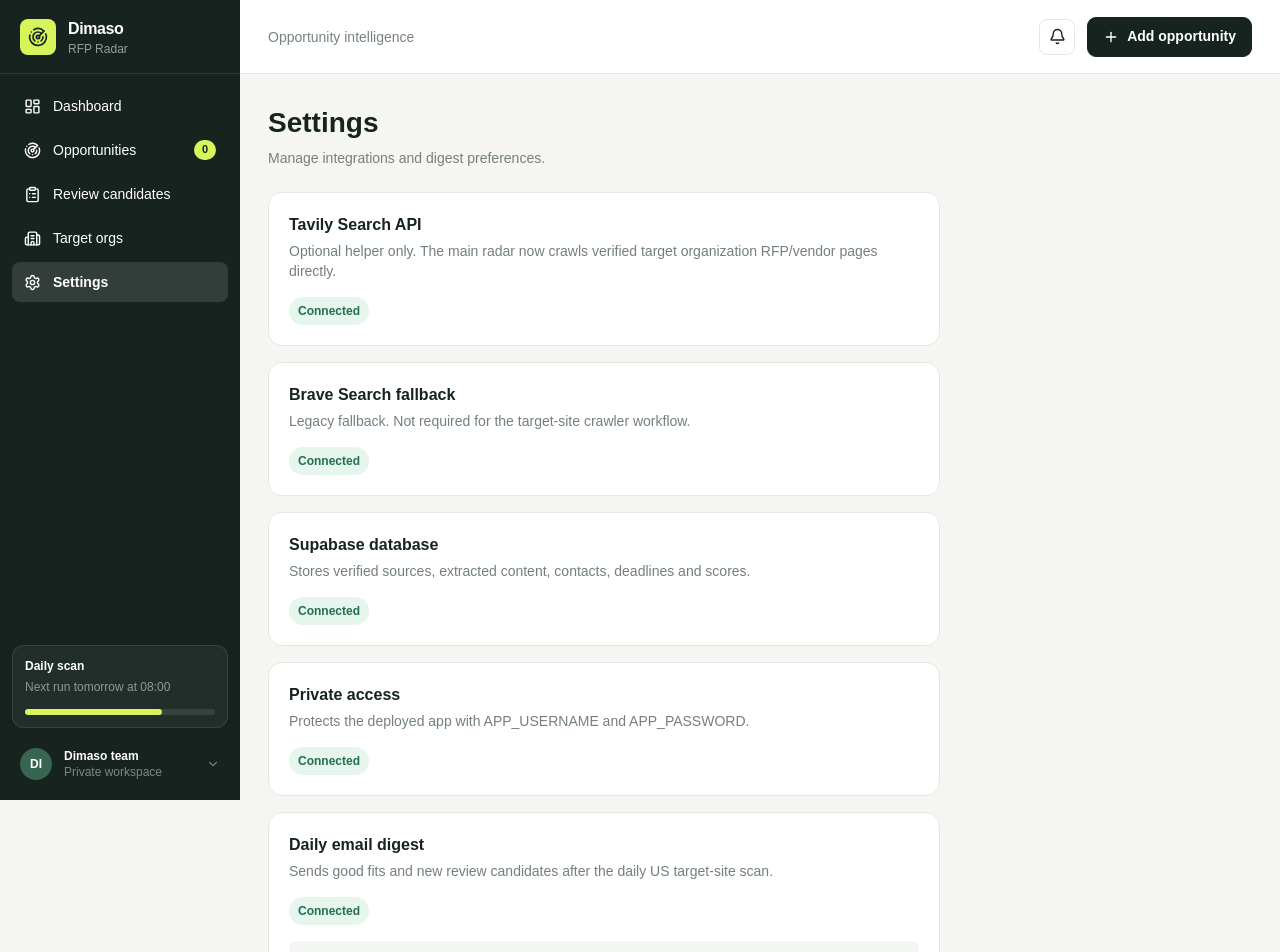
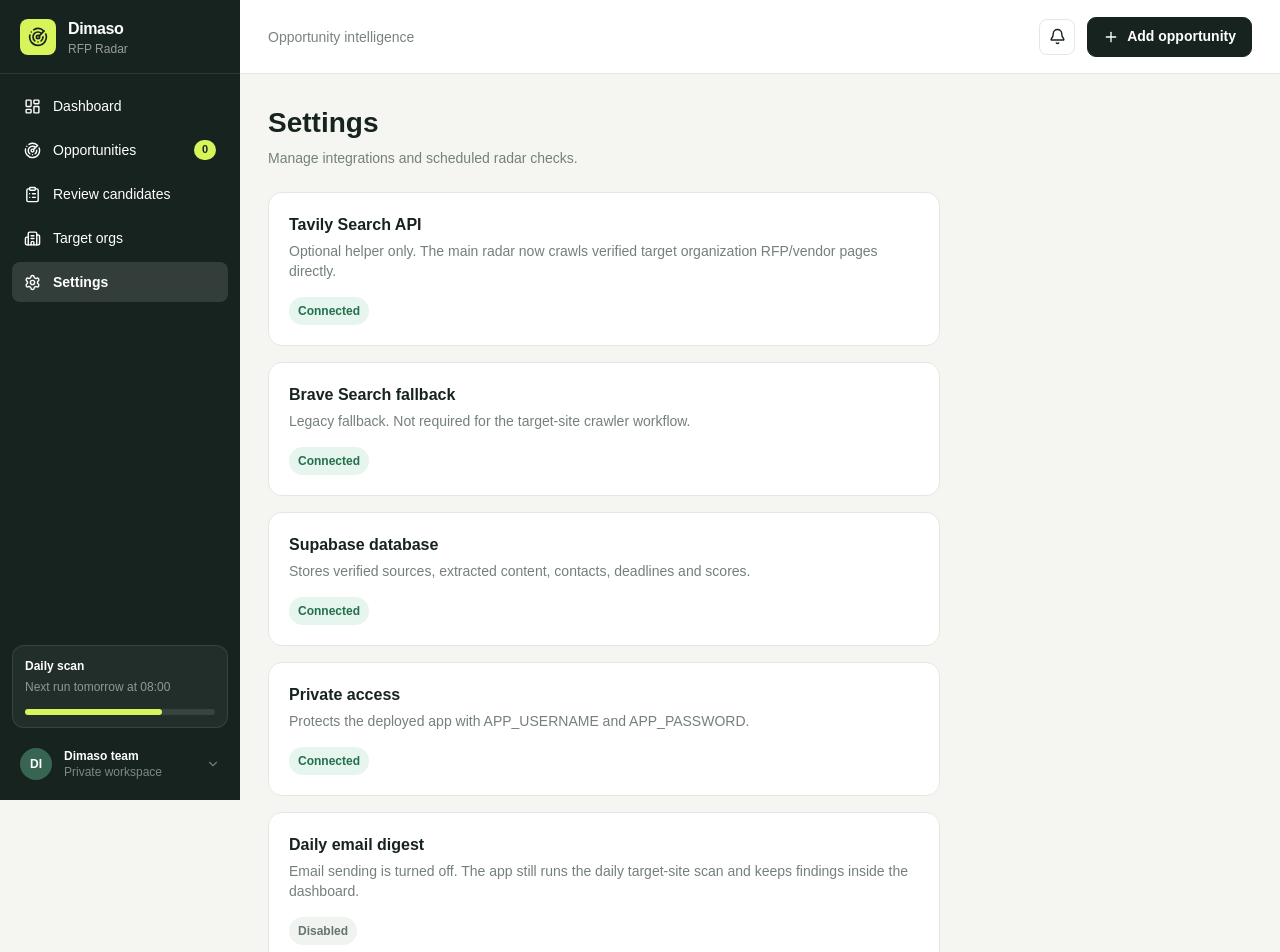
Before and after one commit to dimaso-doo/dimaso-rfp-radar, a Next.js app: page /settings in a window 1280 px wide. Shown: the top 952 px of the page. Built offline with nearby package versions, Linux system fonts and the light colour scheme; no server answers; the database is empty.

Commit message:
Disable daily email digest cron

```diff
--- a/src/app/settings/page.tsx
+++ b/src/app/settings/page.tsx
@@ -4,18 +4,18 @@ export default function Settings() {
   const tavilyConnected = Boolean(process.env.TAVILY_API_KEY);
   const braveConnected = Boolean(process.env.BRAVE_SEARCH_API_KEY);
   const databaseConnected = Boolean(process.env.DATABASE_URL);
-  const digestConnected = Boolean(process.env.RESEND_API_KEY && process.env.DIGEST_TO);
   const privateAccess = Boolean(process.env.APP_USERNAME && process.env.APP_PASSWORD);
   const badge = (connected: boolean) => <span className={`badge ${connected ? "bg-[#e6f5ed] text-[#23704e]" : "bg-[#fff3d8] text-[#886211]"}`}>{connected ? "Connected" : "Configuration required"}</span>;
+  const disabledBadge = <span className="badge bg-[#f1f3f1] text-[#68746e]">Disabled</span>;
 
   return <>
-    <h1 className="text-[28px] font-bold">Settings</h1><p className="mb-6 mt-1 text-sm text-[#748079]">Manage integrations and digest preferences.</p>
+    <h1 className="text-[28px] font-bold">Settings</h1><p className="mb-6 mt-1 text-sm text-[#748079]">Manage integrations and scheduled radar checks.</p>
     <div className="max-w-2xl space-y-4">
       <section className="card p-5"><h2 className="font-bold">Tavily Search API</h2><p className="mb-4 mt-1 text-sm text-[#748079]">Optional helper only. The main radar now crawls verified target organization RFP/vendor pages directly.</p>{badge(tavilyConnected)}</section>
       <section className="card p-5"><h2 className="font-bold">Brave Search fallback</h2><p className="mb-4 mt-1 text-sm text-[#748079]">Legacy fallback. Not required for the target-site crawler workflow.</p>{badge(braveConnected)}</section>
       <section className="card p-5"><h2 className="font-bold">Supabase database</h2><p className="mb-4 mt-1 text-sm text-[#748079]">Stores verified sources, extracted content, contacts, deadlines and scores.</p>{badge(databaseConnected)}</section>
       <section className="card p-5"><h2 className="font-bold">Private access</h2><p className="mb-4 mt-1 text-sm text-[#748079]">Protects the deployed app with APP_USERNAME and APP_PASSWORD.</p>{badge(privateAccess)}</section>
-      <section className="card p-5"><h2 className="font-bold">Daily email digest</h2><p className="mb-4 mt-1 text-sm text-[#748079]">Sends good fits and new review candidates after the daily US target-site scan.</p>{badge(digestConnected)}<div className="mt-4 space-y-2 rounded-lg bg-[#f4f6f3] p-3 text-sm"><div className="flex items-center justify-between"><span>Target org scan</span><b>08:00 Europe/Belgrade</b></div><div className="flex items-center justify-between"><span>Email digest</span><b>08:30 Europe/Belgrade</b></div></div></section>
+      <section className="card p-5"><h2 className="font-bold">Daily email digest</h2><p className="mb-4 mt-1 text-sm text-[#748079]">Email sending is turned off. The app still runs the daily target-site scan and keeps findings inside the dashboard.</p>{disabledBadge}<div className="mt-4 space-y-2 rounded-lg bg-[#f4f6f3] p-3 text-sm"><div className="flex items-center justify-between"><span>Target org scan</span><b>08:00 Europe/Belgrade</b></div><div className="flex items-center justify-between"><span>Email digest</span><b>Off</b></div></div></section>
     </div>
   </>;
 }
```
Also changed, not shown: vercel.json, 1 other file (tests, documents, lock files or other folders).
